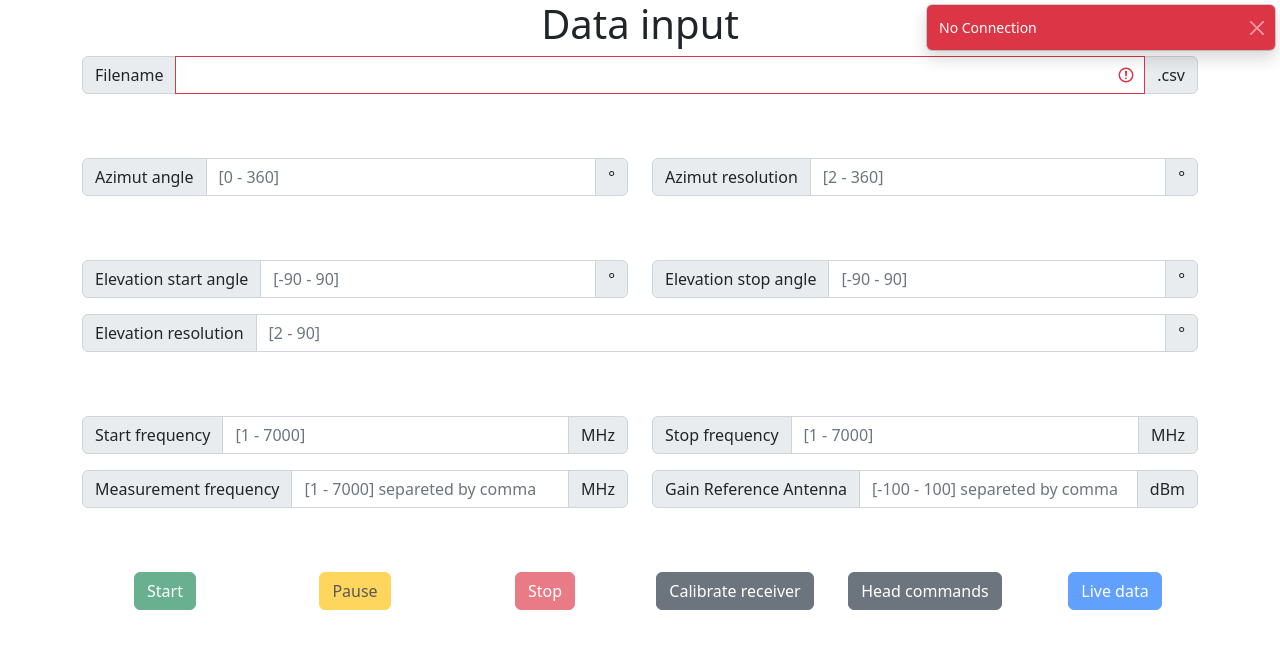
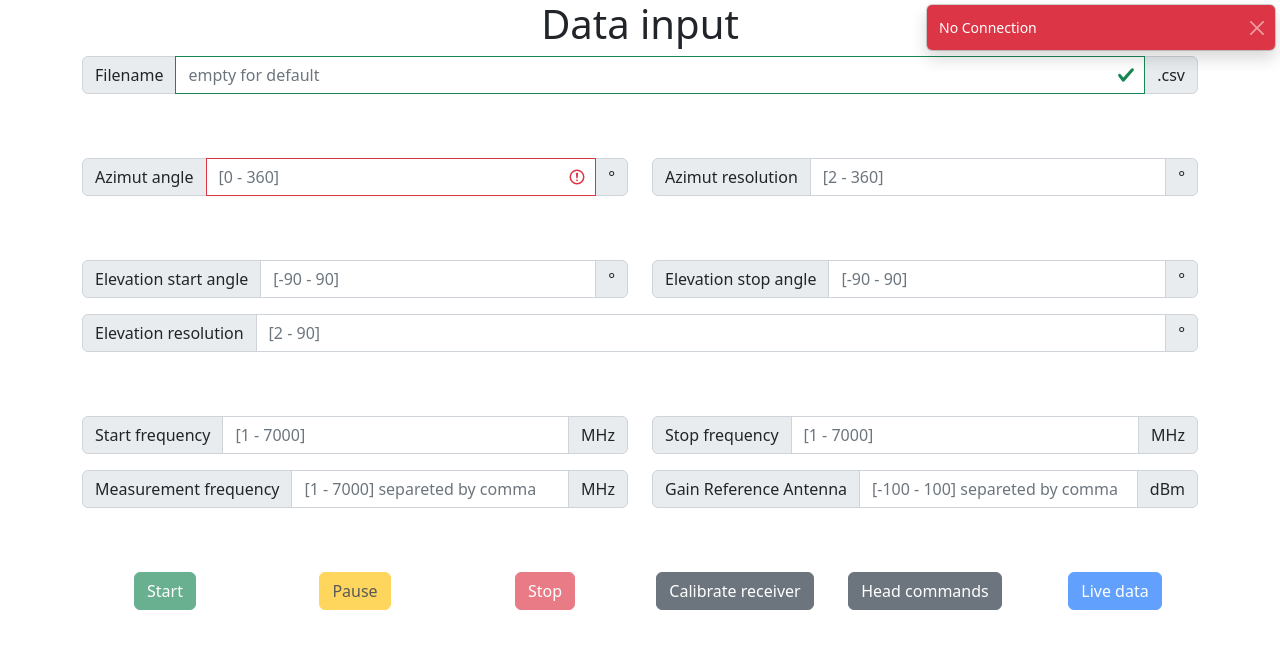
Before and after one commit to luki0502/antscan, a website: page client/index.html in a window 1280 px wide. Both pictures are taken after a click on the button "Calibrate receiver". Drawn offline with nearby package versions, Linux system fonts and the light colour scheme.

Commit message:
added possibility for default filename

```diff
--- a/client/index.html
+++ b/client/index.html
@@ -28,7 +28,7 @@
         <h1>Data input</h1>
         <div class="input-group mb-3">
             <span class="input-group-text">Filename</span>
-            <input type="text" class="form-control" id="inputFilename" maxlength="25" aria-label="Filename" aria-describedby="inputFilename">
+            <input type="text" class="form-control" id="inputFilename" placeholder="empty for default" maxlength="25" aria-label="Filename" aria-describedby="inputFilename">
             <span class="input-group-text">.csv</span>
         </div>
 
--- a/client/scripts/index.js
+++ b/client/scripts/index.js
@@ -232,9 +232,12 @@ function sendServerCommand(data) {
 function createDataFrame() {
   let filename = document.getElementById('inputFilename').value;
   document.getElementById('inputFilename').classList.remove('is-valid', 'is-invalid');
-  if(filename.length === 0) {
+  if(filename.length > 25) {
     document.getElementById('inputFilename').classList.add('is-invalid');
     return false;
+  }
+  if(filename.length === 0) {
+    filename = "000000000000000000000000";
   }
   document.getElementById('inputFilename').classList.add('is-valid');
 
```
